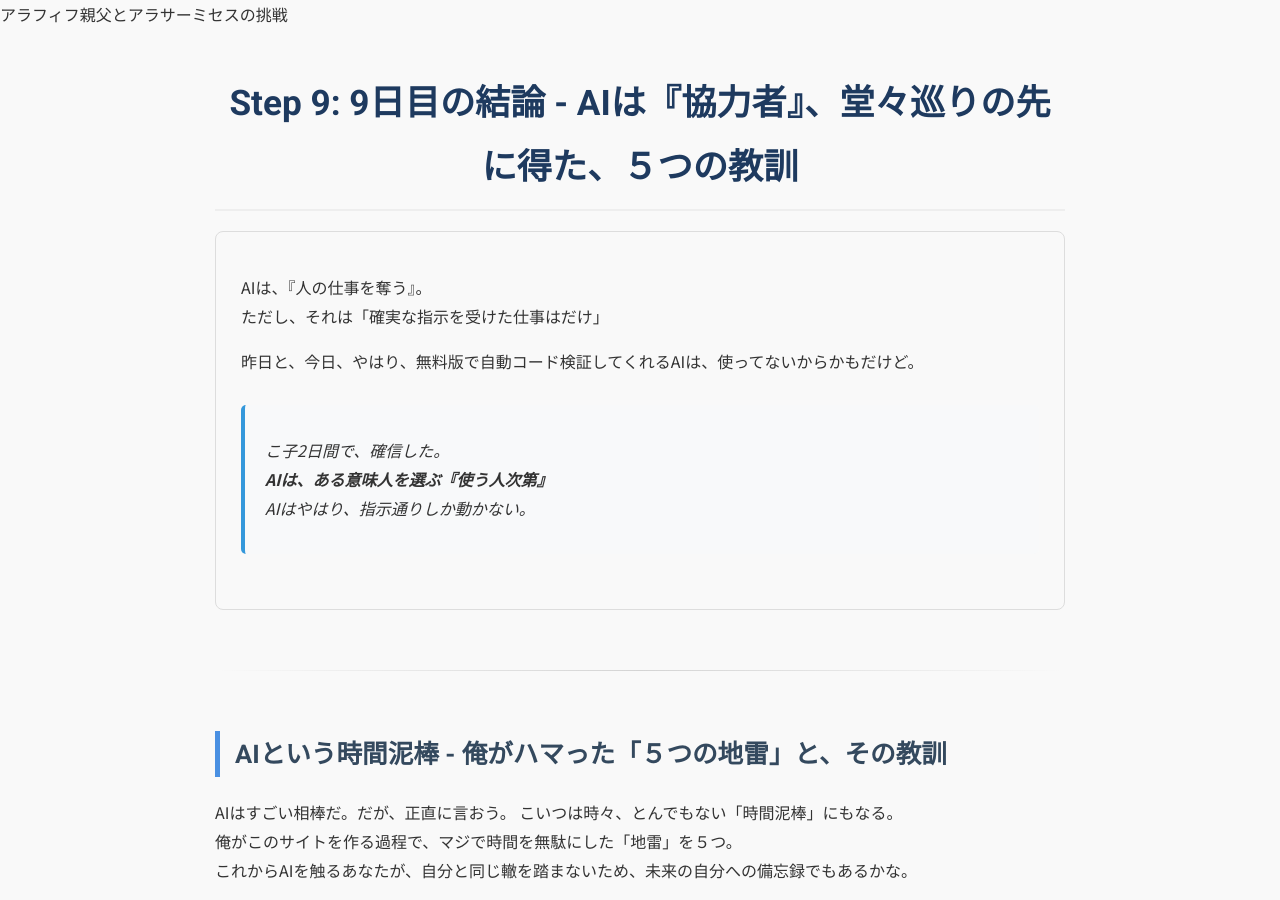
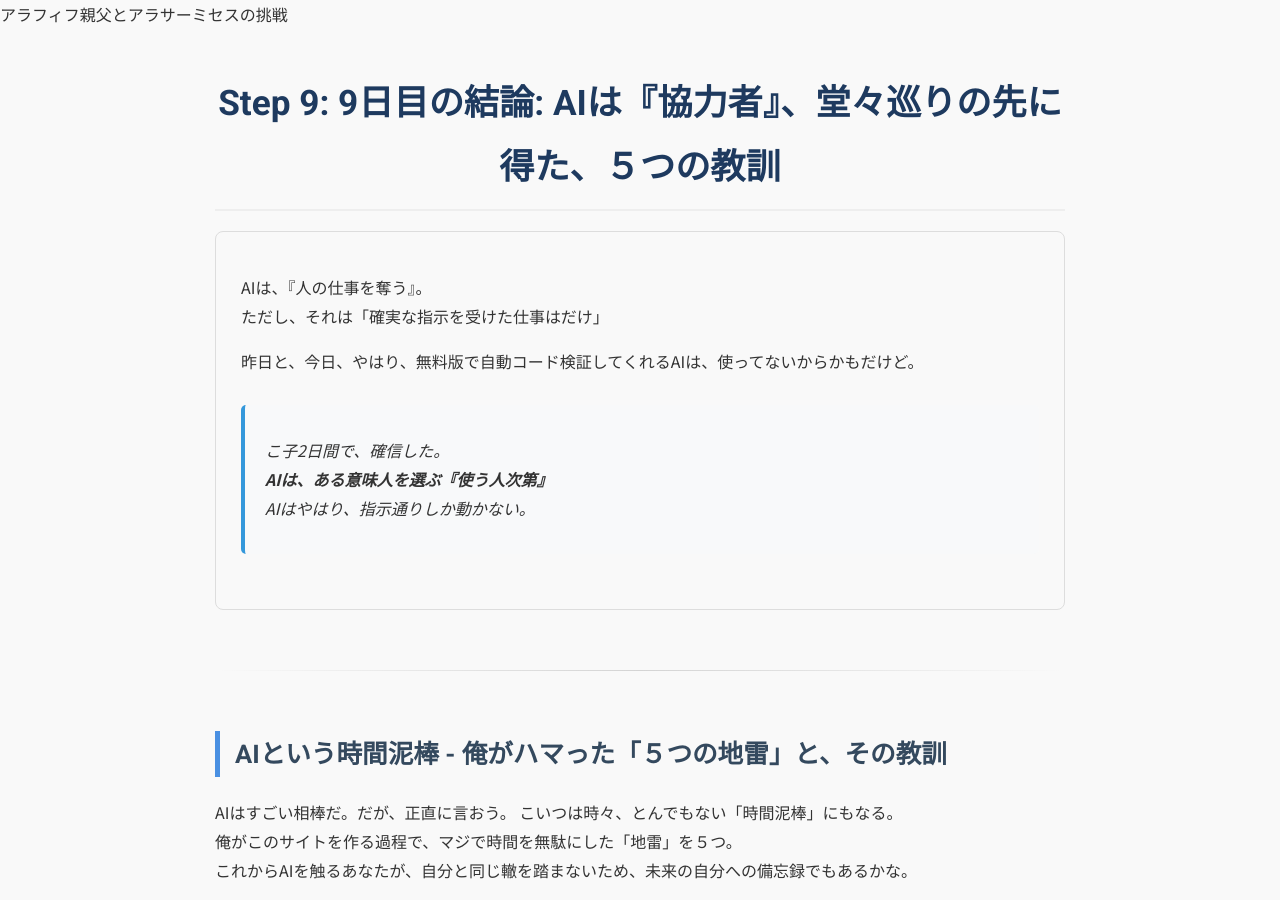
Before and after one commit to 0513reo/reo, a Jekyll site: the page built from _our_story/2025-07-02-our_story-9.md, in a window 1280 px wide and 900 px high. Built offline with Jekyll 4.4.1, drawn with Linux system fonts in a browser that asks for light colours.

Commit message:
Add files via upload

```diff
--- a/_our_story/2025-07-02-our_story-9.md
+++ b/_our_story/2025-07-02-our_story-9.md
@@ -1,6 +1,6 @@
 ---
 layout: default
-title: "Step 9: 9日目の結論 - AIは『協力者』、堂々巡りの先に得た、５つの教訓"
+title: "Step 9: 9日目の結論: AIは『協力者』、堂々巡りの先に得た、５つの教訓"
 collection: our_story
 ---
 
```
